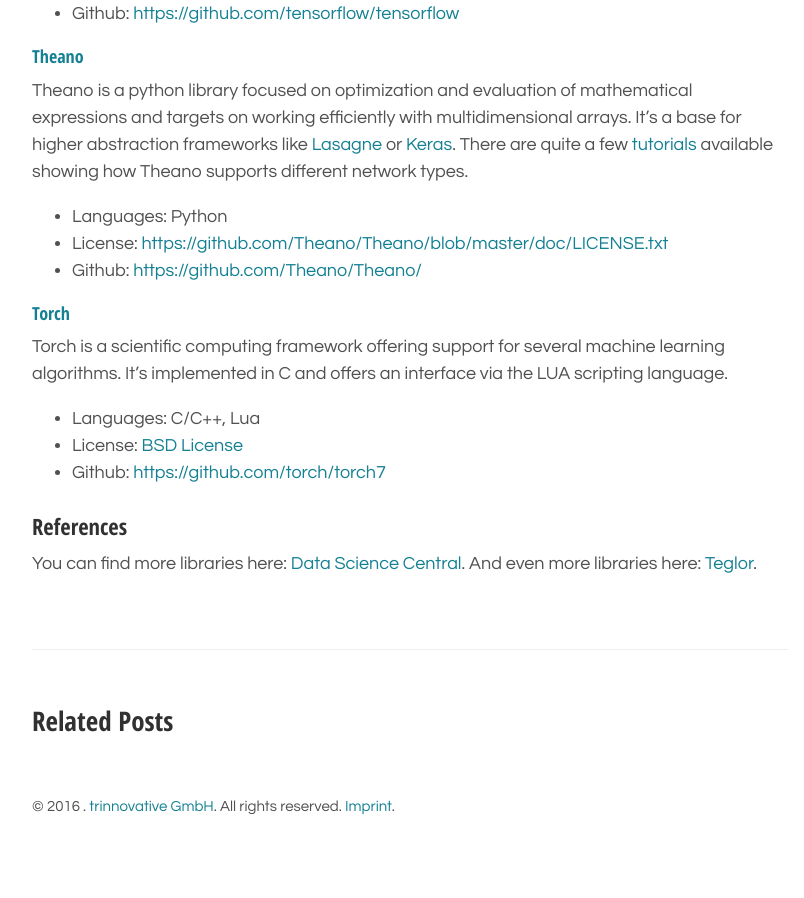
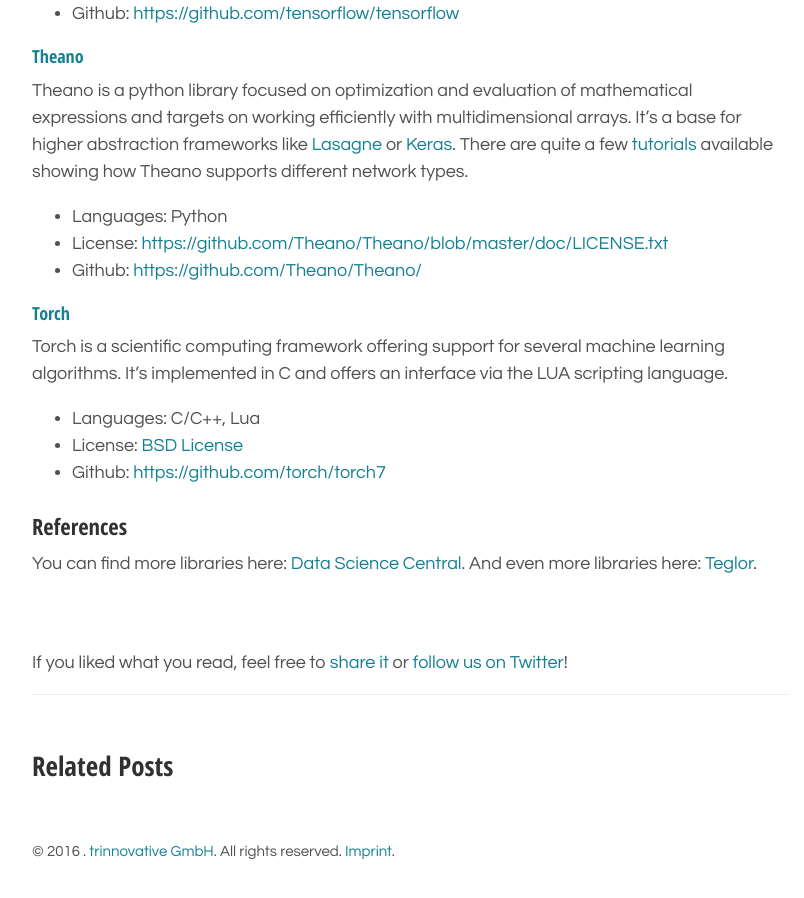
Before and after one commit to trinnovative/trinnovative.github.io, a Jekyll site: the page built from _posts/2016-02-19-deep-learning-frameworks-overview.md, in a window 1280 px wide and 900 px high, scrolled down 1518 px. Shown: the whole window, without its empty margins (230-1034 px from the left). Built offline with Jekyll 4.4.1, drawn with Linux system fonts in a browser that asks for light colours; comment, search, counter and statistics services are not loaded; before the commit the page ends 2373 px from its top, so only the background shows below that.

Commit message:
* adding cookie info * twitter section

```diff
--- a/_config.yml
+++ b/_config.yml
@@ -41,3 +41,5 @@
 gems:
   - jekyll-sitemap
   - jekyll-seo-tag
+
+highlighter: rouge
--- /dev/null
+++ b/_includes/twitter.html
@@ -0,0 +1,6 @@
+<p>If you liked what you read, feel free to
+    <a href="https://twitter.com/intent/tweet?url={{ site.url }}{{ page.url }}&text={{ page.title }}&via=3novative"
+       target="_blank">
+        share it</a>
+    or <a href="https://twitter.com/3novative"> follow us on Twitter</a>!
+</p>
--- a/_layouts/default.html
+++ b/_layouts/default.html
@@ -3,7 +3,7 @@
 
 {% include head.html %}
 
-<body>
+<body class="eupopup eupopup-top">
 
 <div class="container content">
     <header class="masthead">
@@ -29,5 +29,9 @@
     </footer>
 </div>
 
+<script type="text/javascript">
+    window.cookieconsent_options = {"message":"This website uses cookies to ensure you get the best experience on our website.","dismiss":"Got it!","learnMore":"More info","link":"http://www.trinnovative.de/#disclaimer","theme":"light-top", "target":"blank"};
+</script>
+<script type="text/javascript" src="{{ site.baseurl }}/public/lib/js/cookieconsent.min.js"></script>
 </body>
 </html>
--- a/_layouts/post.html
+++ b/_layouts/post.html
@@ -14,6 +14,8 @@
     </time>
     {{ content }}
 </article>
+
+{% include twitter.html %}
 
 <aside class="related">
     <h2>Related Posts</h2>
```
Also changed, not shown: public/lib/js/cookieconsent.min.js (added).
